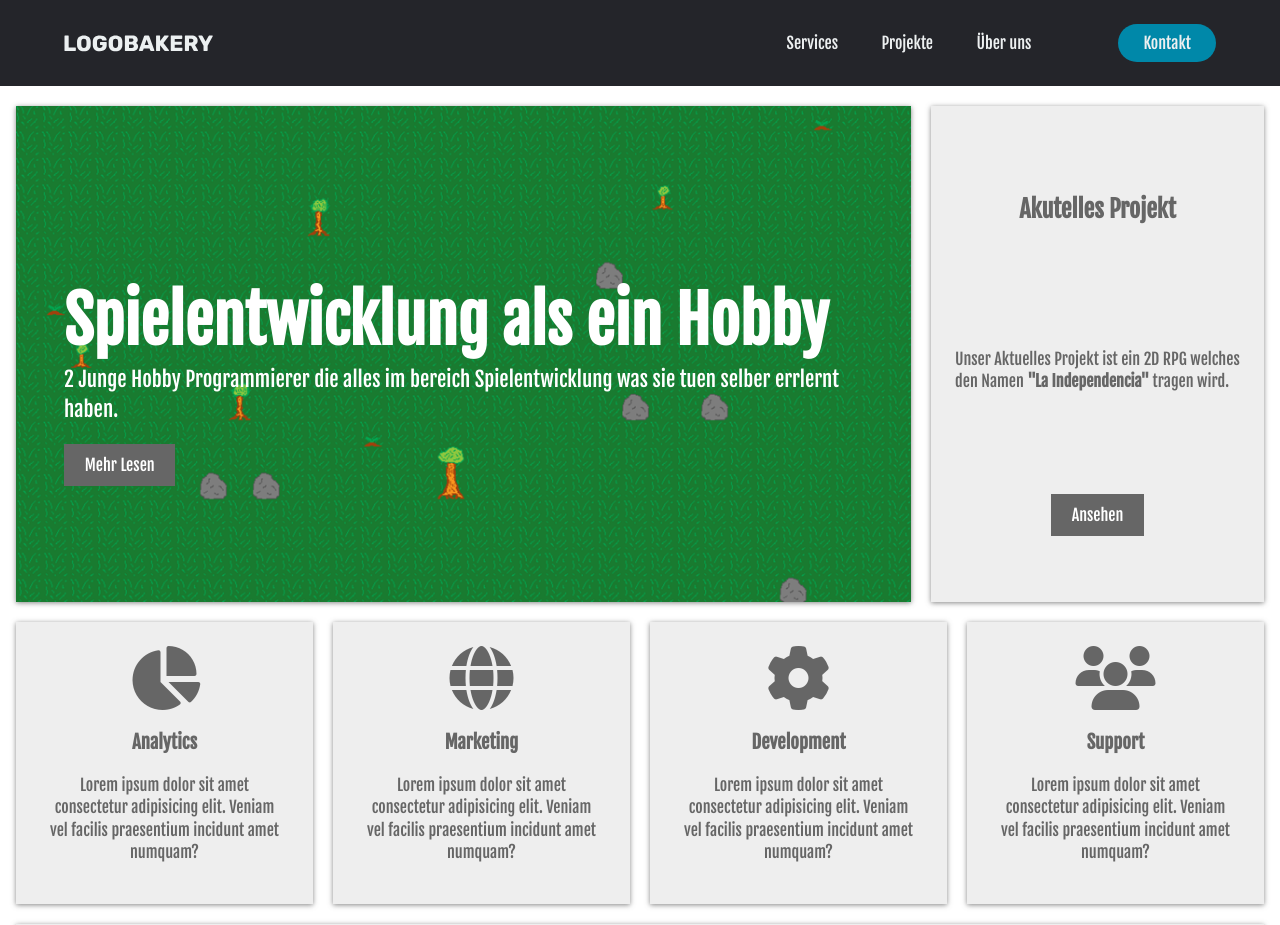
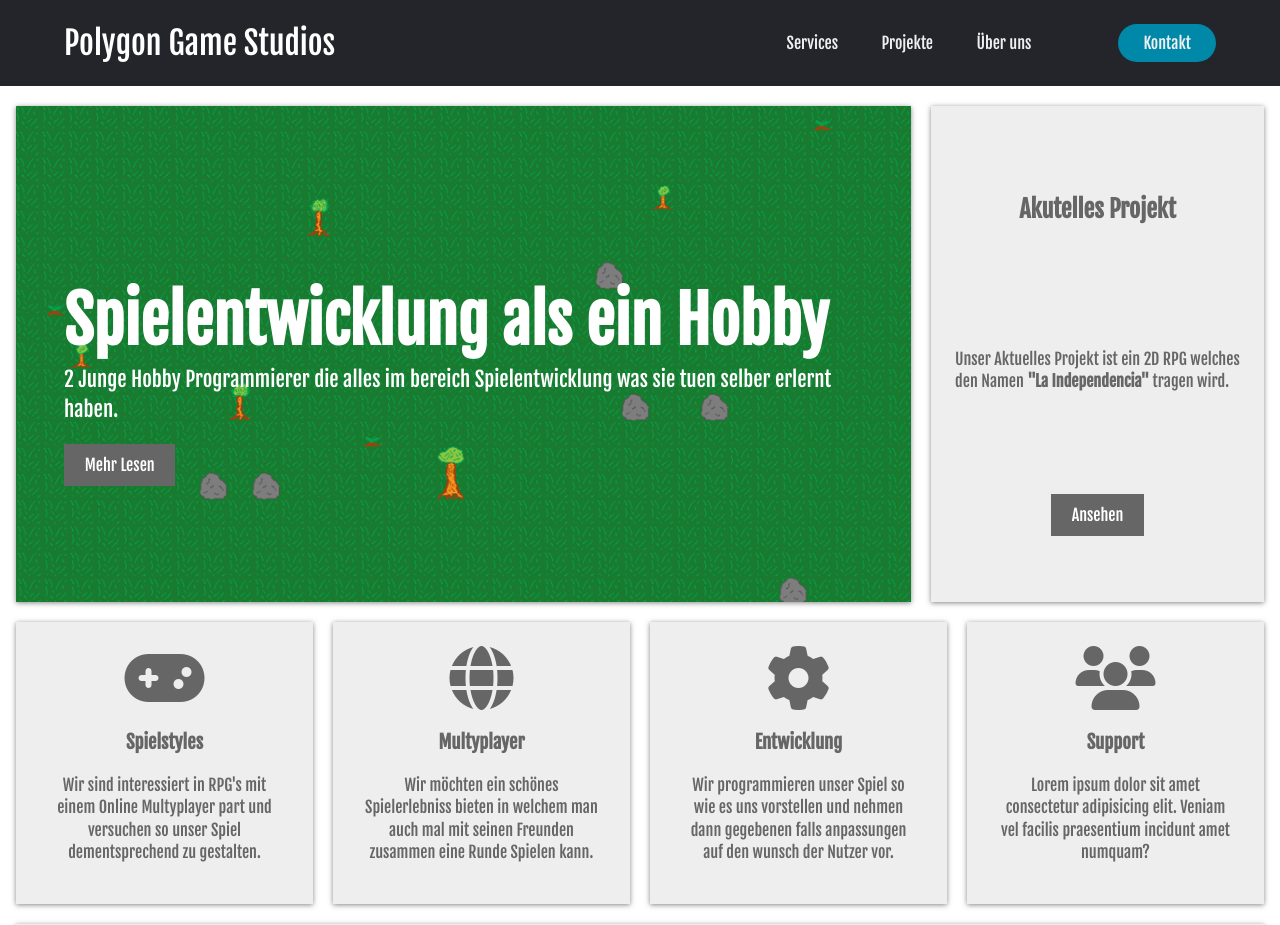
Before and after one commit to ToronLP/RPG-La-Independencia-Base, a PHP site: page / in a window 1280 px wide. Shown: the top 925 px of the page. Run offline with PHP 8.4, Linux system fonts and the light colour scheme; some libraries are stand-ins or nearby versions.

Commit message:
Added some Content

```diff
--- a/css/style.scss
+++ b/css/style.scss
@@ -69,6 +69,9 @@ img{
 .main-nav .logo{
     grid-area: logo;
     cursor: pointer;
+    font-size: 2em;
+    margin: 0;
+    color: #fff;;
 }
 
 .main-nav .nav__links{
--- a/index.html
+++ b/index.html
@@ -13,7 +13,10 @@
         <div class="wrapper">
             <!-- Navigation -->
             <nav class="main-nav">
-                <img class="logo" src="img/logo.svg" alt="logo">
+                <p class="logo">
+                  Polygon Game Studios
+                </p>
+                <!--img class="logo" src="img/logo_test.png" alt="Polygon Game Studios"-->
                 <ul class="nav__links">
                     <li><a href="#">Services</a></li>
                     <li><a href="#">Projekte</a></li>
@@ -26,7 +29,7 @@
                 <section class="top-container">
                     <header class="showcase">
                         <h1>Spielentwicklung als ein Hobby</h1>
-                        <p>2 Junge Hobby Programmierer die alles im bereich Spielentwicklung was sie tuen selber errlernt haben.</p>
+                        <p>2 Junge Hobby Programmierer die alles im bereich Spielentwicklung was sie tuen selber erlernt haben.</p>
                         <a href="#" class="btn">Mehr Lesen</a>
                     </header>
                     <div class="top-box top-box-a">
@@ -43,19 +46,19 @@
                 <!-- Boxes Section -->
                 <section class="boxes">
                     <div class="box">
-                        <i class="fas fa-chart-pie fa-4x"></i>
-                        <h3>Analytics</h3>
-                        <p>Lorem ipsum dolor sit amet consectetur adipisicing elit. Veniam vel facilis praesentium incidunt amet numquam?</p>
+                        <i class="fas fa-gamepad fa-4x"></i>
+                        <h3>Spielstyles</h3>
+                        <p>Wir sind interessiert in RPG's mit einem Online Multyplayer part und versuchen so unser Spiel dementsprechend zu gestalten.</p>
                     </div>
                     <div class="box">
                         <i class="fas fa-globe fa-4x"></i>
-                        <h3>Marketing</h3>
-                        <p>Lorem ipsum dolor sit amet consectetur adipisicing elit. Veniam vel facilis praesentium incidunt amet numquam?</p>
+                        <h3>Multyplayer</h3>
+                        <p>Wir möchten ein schönes Spielerlebniss bieten in welchem man auch mal mit seinen Freunden zusammen eine Runde Spielen kann.</p>
                     </div>
                     <div class="box">
                         <i class="fas fa-cog fa-4x"></i>
-                        <h3>Development</h3>
-                        <p>Lorem ipsum dolor sit amet consectetur adipisicing elit. Veniam vel facilis praesentium incidunt amet numquam?</p>
+                        <h3>Entwicklung</h3>
+                        <p>Wir programmieren unser Spiel so wie es uns vorstellen und nehmen dann gegebenen falls anpassungen auf den wunsch der Nutzer vor.</p>
                     </div>
                     <div class="box">
                         <i class="fas fa-users fa-4x"></i>
```
Also changed, not shown: css/style.min.css, img/logo.png (added), img/logo_light.png (added).
